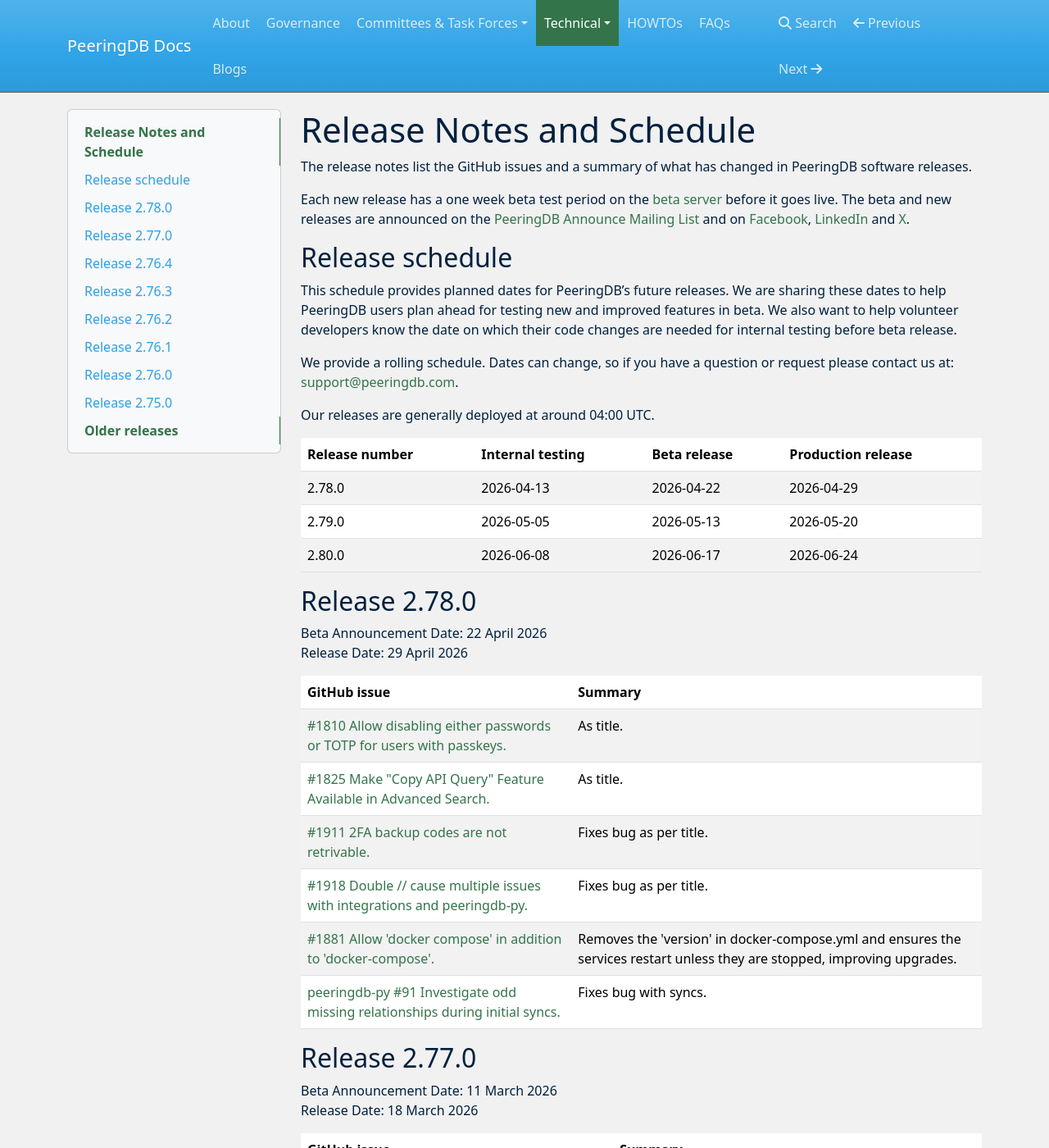
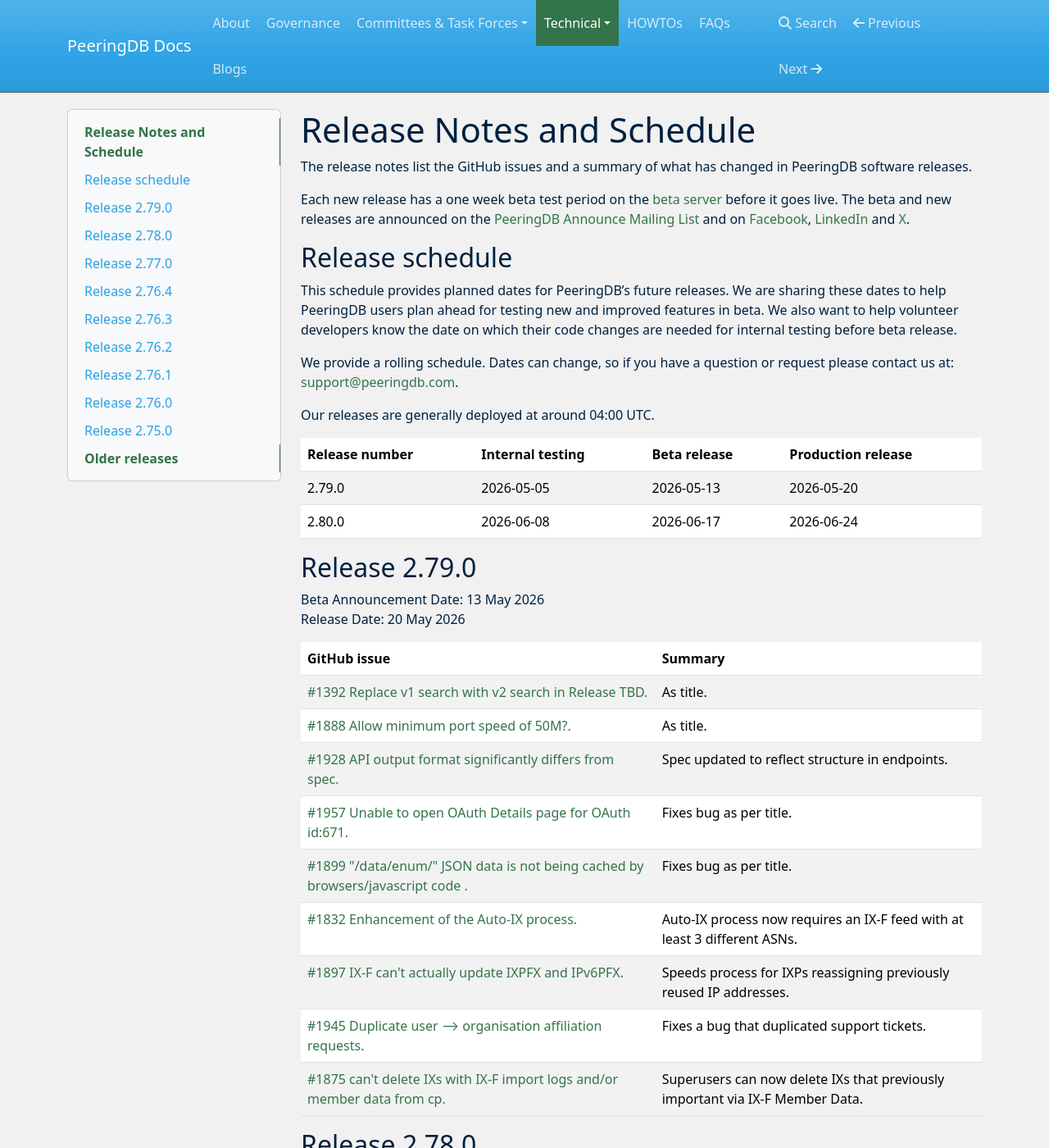
Before and after one commit to peeringdb/docs, an MkDocs documentation site: the page built from docs/release_notes/index.md, in a window 1280 px wide and 1400 px high. Shown: the whole window at 82% size. Built offline with MkDocs 1.6.1, drawn with Linux system fonts in a browser that asks for light colours; nearby versions of some CDN libraries.

Commit message:
Update index.md (#440)
Notes for Release 2.79.0

```diff
--- a/docs/release_notes/index.md
+++ b/docs/release_notes/index.md
@@ -14,9 +14,25 @@
 
 | **Release number** | **Internal testing** | **Beta release** | **Production release** |
 | -------------- | ---------------- | ------------ | ------------------ |
-| 2.78.0 | 2026-04-13 | 2026-04-22 | 2026-04-29 |
 | 2.79.0 | 2026-05-05 | 2026-05-13 | 2026-05-20 |
 | 2.80.0 | 2026-06-08 | 2026-06-17 | 2026-06-24 |
+
+## Release 2.79.0
+
+Beta Announcement Date: 13 May 2026
+Release Date: 20 May 2026
+
+| **GitHub issue** | **Summary** |
+| ----------------- | ----------- |
+| [#1392 Replace v1 search with v2 search in Release TBD.](https://github.com/peeringdb/peeringdb/issues/1392) | As title.|
+| [#1888 Allow minimum port speed of 50M?.](https://github.com/peeringdb/peeringdb/issues/1888) | As title.|
+| [#1928 API output format significantly differs from spec.](https://github.com/peeringdb/peeringdb/issues/1928) | Spec updated to reflect structure in endpoints.|
+| [#1957 Unable to open OAuth Details page for OAuth id:671.](https://github.com/peeringdb/peeringdb/issues/1957) | Fixes bug as per title.|
+| [#1899 "/data/enum/" JSON data is not being cached by browsers/javascript code .](https://github.com/peeringdb/peeringdb/issues/1899) | Fixes bug as per title.|
+| [#1832 Enhancement of the Auto-IX process.](https://github.com/peeringdb/peeringdb/issues/1832) | Auto-IX process now requires an IX-F feed with at least 3 different ASNs.|
+| [#1897 IX-F can't actually update IXPFX and IPv6PFX.](https://github.com/peeringdb/peeringdb/issues/1897) | Speeds process for IXPs reassigning previously reused IP addresses.|
+| [#1945 Duplicate user ⟶ organisation affiliation requests.](https://github.com/peeringdb/peeringdb/issues/1945) | Fixes a bug that duplicated support tickets.|
+| [#1875 can't delete IXs with IX-F import logs and/or member data from cp.](https://github.com/peeringdb/peeringdb/issues/1875) | Superusers can now delete IXs that previously important via IX-F Member Data.|
 
 ## Release 2.78.0
 
```
